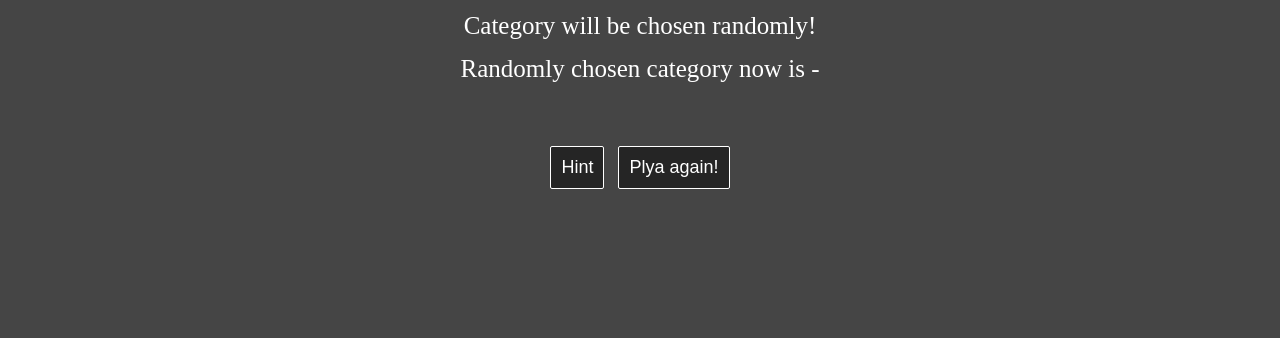
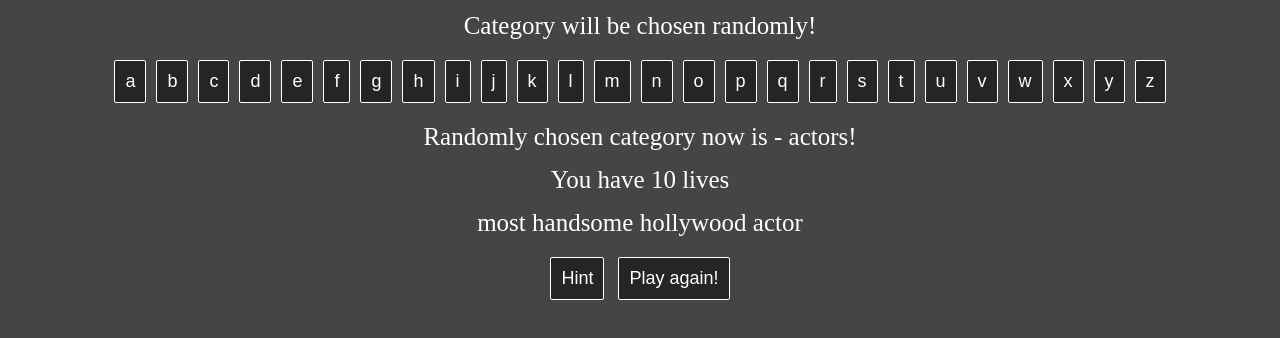
Before and after one commit to BysovMaxim/Hangman, a plain HTML site: page index.html in a window 1280 px wide. Both pictures are taken after a click on the button "Hint". Shown: the part 270-608 px from the top of the page. Drawn offline with Linux system fonts and the light colour scheme.

Commit message:
nothing special

```diff
--- a/index.html
+++ b/index.html
@@ -16,14 +16,15 @@
 
 		</div>
 		<p class="chosen-category">Randomly chosen category now is - </p>
+		<p class="word"></p>
 		<p class="lives-remaining"></p>
-		<p class="clue">Clue - </p>
+		<p class="clue"></p>
 		<div class="hang"></div>
 		<div class="menu">
 			<button class="hint">Hint</button>
-			<button class="restart">Plya again!</button>
+			<button class="restart">Play again!</button>
 		</div>
 	</div>
-	<script src="script.js"></script>
+	<script src="scripts.js"></script>
 </body>
 </html>
--- a/scripts.js
+++ b/scripts.js
@@ -51,24 +51,41 @@ window.onload = function() {
 
   const letters = document.querySelector('.letters')
   const chosenCategory = document.querySelector('.chosen-category')
-  const takenCategory = getRandomCategory(category)
+  const clue = document.querySelector('.clue')
+  const hint = document.querySelector('.hint')
+  const restart = document.querySelector('.restart')
+  const lives = document.querySelector('.lives-remaining')
+  const word = document.querySelector('.word')
+  let arr = []
+  let livesCount = 10
 
   function getRandomCategory(obj) {
-    let arr = []
     let catValue = Object.keys(obj)[Math.floor(Math.random() * (Object.keys(obj).length))] // Films
     let word = Object.keys(obj[catValue])[Math.floor(Math.random() * (Object.keys(obj[catValue]).length))] // Lion King
     let clue = Object.values(obj[catValue][word]).toString() // In which movie is the lion named Simba?
     arr.push(catValue, word, clue)
-    console.log(arr)
-    return arr;
-
   }
 
+  function updateDisplay() {
+    chosenCategory.innerHTML += arr[0] + '!'
+    clue.innerHTML = arr[2]
+    lives.innerHTML = `You have ${livesCount} lives`
+  }
 
-  chosenCategory.innerHTML += takenCategory[0] + '!'
+  getRandomCategory(category)
+  updateDisplay()
 
+  hint.addEventListener('click', () => {
+    clue.style.visibility = 'visible'
+  })
 
-
+  restart.addEventListener('click', () => {
+    arr = []
+    getRandomCategory(category)
+    chosenCategory.innerHTML = 'Randomly chosen category now is - '
+    updateDisplay()
+    clue.style.visibility = 'hidden'
+  })
 
   alphabet.forEach(letter => {
     letters.innerHTML += `<button class="letter">${letter}</button>`
```
